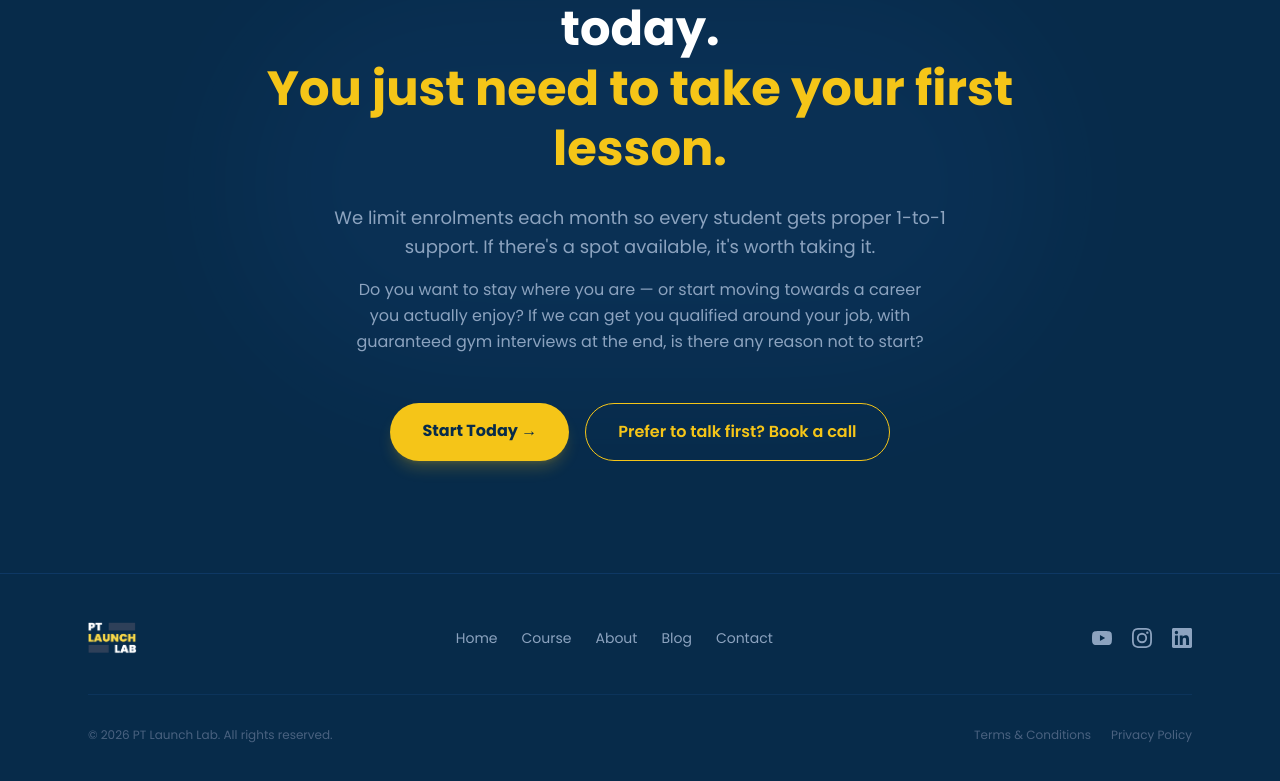
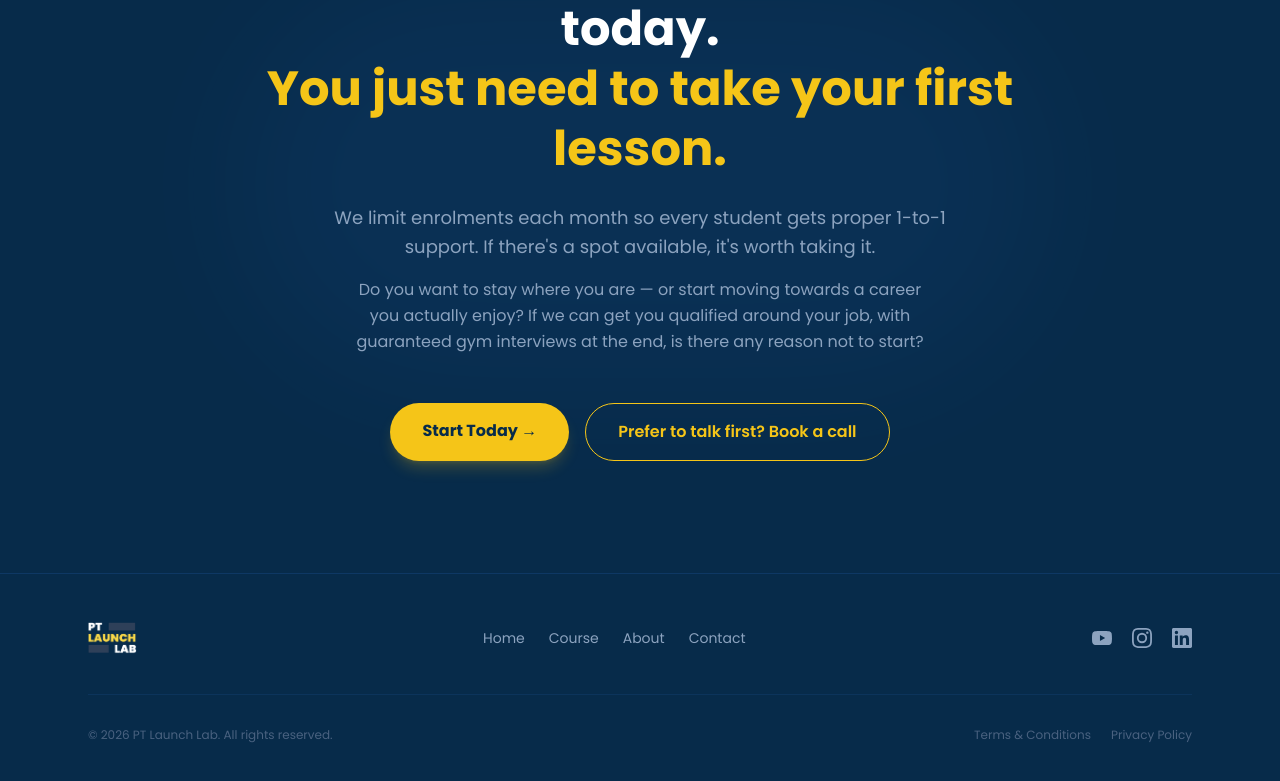
Before and after one commit to CallumAcademy95/ptlaunchlab-site, a Next.js app: page / in a window 1280 px wide. Shown: the part 10726-11507 px from the top of the page. Built offline with nearby package versions, Linux system fonts and the light colour scheme.

Commit message:
Fix button links: View Courses → /courses, fix footer nav links

```diff
--- a/app/components/Footer.tsx
+++ b/app/components/Footer.tsx
@@ -1,6 +1,11 @@
 import Image from "next/image";
 
-const navLinks = ["Home", "Course", "About", "Blog", "Contact"];
+const navLinks = [
+  { label: "Home",    href: "/" },
+  { label: "Course",  href: "/courses" },
+  { label: "About",   href: "/about" },
+  { label: "Contact", href: "/contact" },
+];
 
 export default function Footer() {
   return (
@@ -20,8 +25,8 @@ export default function Footer() {
           {/* Nav links */}
           <div className="flex flex-wrap justify-center gap-6">
             {navLinks.map((l) => (
-              <a key={l} href="#" className="text-[#8CA3BF] hover:text-white text-sm transition-colors">
-                {l}
+              <a key={l.label} href={l.href} className="text-[#8CA3BF] hover:text-white text-sm transition-colors">
+                {l.label}
               </a>
             ))}
           </div>
--- a/app/components/FounderStory.tsx
+++ b/app/components/FounderStory.tsx
@@ -34,13 +34,13 @@ export default function FounderStory() {
           </p>
           <div className="flex flex-wrap gap-4">
             <a
-              href="/enrol"
+              href="/courses"
               className="px-7 py-3.5 rounded-full bg-[#F5C518] text-[#072B4A] font-bold text-sm hover:brightness-110 transition-all"
             >
               View Courses →
             </a>
             <a
-              href="#"
+              href="/about#our-story"
               className="px-7 py-3.5 rounded-full border border-[#F5C518] text-[#F5C518] font-semibold text-sm hover:bg-[#F5C518] hover:text-[#072B4A] transition-all"
             >
               Read Our Story
```
